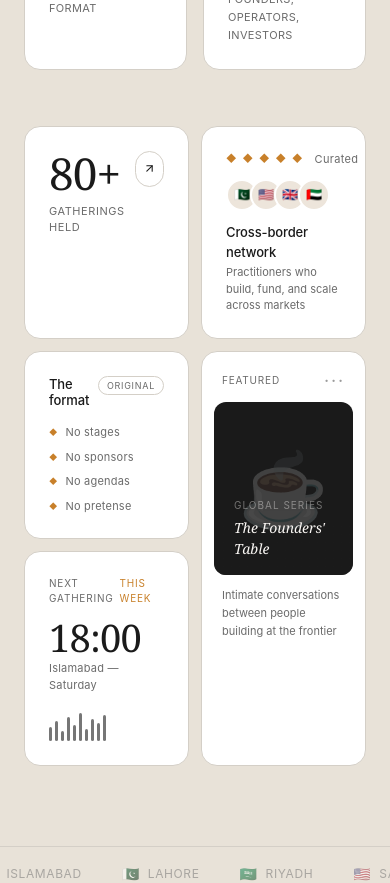
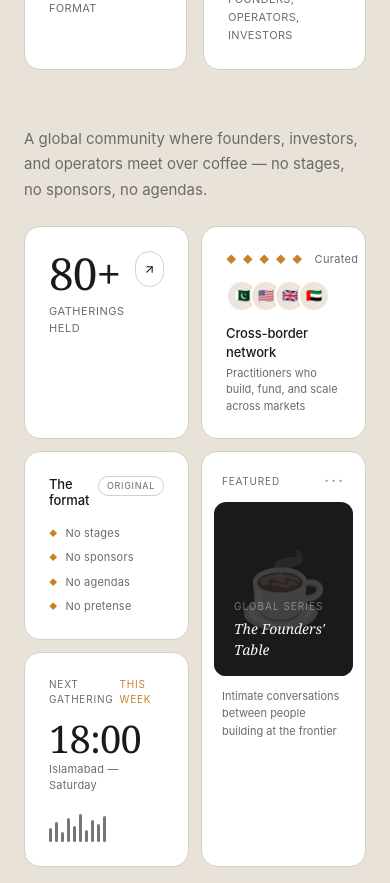
Before and after one commit to usmanfiaz06/BYOC, a Next.js app in the folder byoc-website/: page / in a window 390 px wide. Shown: the part 760-1643 px from the top of the page. Built offline with nearby package versions, Linux system fonts and the light colour scheme.

Commit message:
Add mobile intro tagline above bento grid
Short one-liner visible only on mobile (lg:hidden) so newcomers
immediately understand what BYOC is before scrolling through cards.

https://claude.ai/code/session_01DeYfzDn25ijbKczBcyaTHA

```diff
--- a/byoc-website/src/app/page.tsx
+++ b/byoc-website/src/app/page.tsx
@@ -87,6 +87,11 @@ export default function Home() {
             </div>
 
             {/* RIGHT — Bento Grid */}
+            <div>
+            {/* Mobile-only intro tagline */}
+            <p className="lg:hidden text-[15px] text-muted leading-[1.7] mb-6">
+              A global community where founders, investors, and operators meet over coffee — no stages, no sponsors, no agendas.
+            </p>
             <div className="grid grid-cols-2 gap-3 auto-rows-min">
 
               {/* Card: 80+ Gatherings */}
@@ -174,6 +179,7 @@ export default function Home() {
                   ))}
                 </div>
               </div>
+            </div>
             </div>
           </div>
         </div>
```
